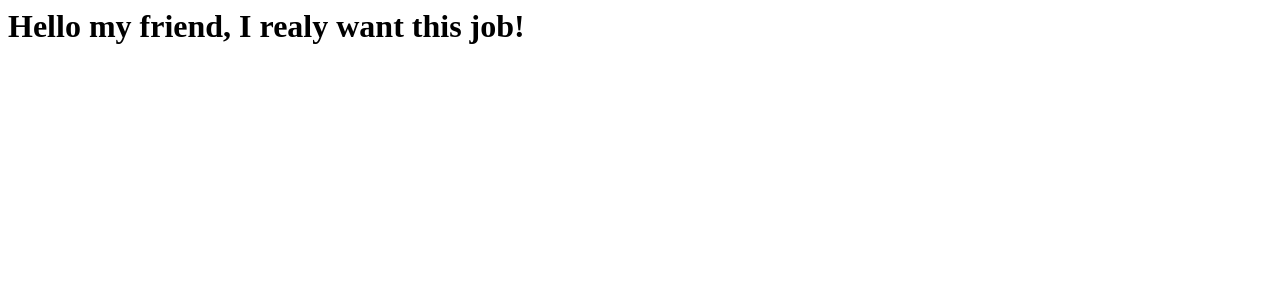
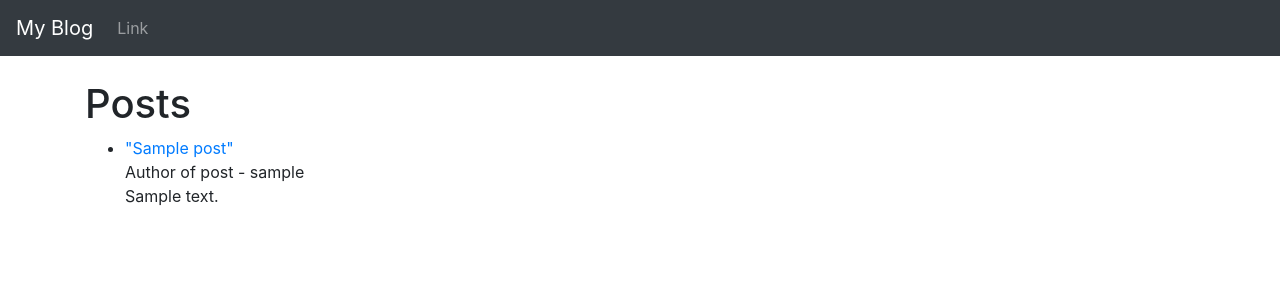
Before and after one commit to VladyslavShaposhnikov/blog-python-, a Django app: page / in a window 1280 px wide. Shown: the top 300 px of the page. Run offline with Django 3.2, Linux system fonts and the light colour scheme; tables that the repository leaves empty hold one stand-in row (values such as "Sample post"); some libraries are stand-ins or nearby versions.

Commit message:
created article_detail and base templates

```diff
--- a/my_blog/main/models.py
+++ b/my_blog/main/models.py
@@ -17,4 +17,4 @@ class Post(models.Model):
     status = models.IntegerField(choices=STATUS, default=0)
 
     def __str__(self):
-        return self.title + '|' + self.author
+        return self.title + ' | ' + str(self.author)
--- /dev/null
+++ b/my_blog/main/templates/base.html
@@ -0,0 +1,44 @@
+<!doctype html>
+<html lang="en">
+  <head>
+    <!-- Required meta tags -->
+    <meta charset="utf-8">
+    <meta name="viewport" content="width=device-width, initial-scale=1, shrink-to-fit=no">
+
+    <!-- Bootstrap CSS -->
+    <link rel="stylesheet" href="https://stackpath.bootstrapcdn.com/bootstrap/4.4.1/css/bootstrap.min.css" integrity="sha384-Vkoo8x4CGsO3+Hhxv8T/Q5PaXtkKtu6ug5TOeNV6gBiFeWPGFN9MuhOf23Q9Ifjh" crossorigin="anonymous">
+
+    <title>
+      {% block title %}
+        My Blog
+      {% endblock %}
+    </title>
+  </head>
+  <body>
+    <nav class="navbar navbar-expand-lg navbar-dark bg-dark">
+      <a class="navbar-brand" href="/">My Blog</a>
+      <button class="navbar-toggler" type="button" data-toggle="collapse" data-target="#navbarSupportedContent" aria-controls="navbarSupportedContent" aria-expanded="false" aria-label="Toggle navigation">
+        <span class="navbar-toggler-icon"></span>
+      </button>
+
+      <div class="collapse navbar-collapse" id="navbarSupportedContent">
+        <ul class="navbar-nav mr-auto">
+          <li class="nav-item">
+            <a class="nav-link" href="#">Link</a>
+          </li>
+        </ul>
+      </div>
+    </nav>
+    <br/>
+    <div class="container">
+      {% block content %}
+
+      {% endblock %}
+    </div>
+    <!-- Optional JavaScript -->
+    <!-- jQuery first, then Popper.js, then Bootstrap JS -->
+    <script src="https://code.jquery.com/jquery-3.4.1.slim.min.js" integrity="sha384-J6qa4849blE2+poT4WnyKhv5vZF5SrPo0iEjwBvKU7imGFAV0wwj1yYfoRSJoZ+n" crossorigin="anonymous"></script>
+    <script src="https://cdn.jsdelivr.net/npm/popper.js@1.16.0/dist/umd/popper.min.js" integrity="sha384-Q6E9RHvbIyZFJoft+2mJbHaEWldlvI9IOYy5n3zV9zzTtmI3UksdQRVvoxMfooAo" crossorigin="anonymous"></script>
+    <script src="https://stackpath.bootstrapcdn.com/bootstrap/4.4.1/js/bootstrap.min.js" integrity="sha384-wfSDF2E50Y2D1uUdj0O3uMBJnjuUD4Ih7YwaYd1iqfktj0Uod8GCExl3Og8ifwB6" crossorigin="anonymous"></script>
+  </body>
+</html>
--- a/my_blog/main/templates/home.html
+++ b/my_blog/main/templates/home.html
@@ -1 +1,13 @@
-<h1>Hello my friend, I realy want this job!</h1>
+{% extends 'base.html' %}
+{% block content %}
+<h1>Posts</h1>
+<ul>
+{% for post in object_list %}
+
+    <li><a href="{% url 'article_detaile' post.slug %}">"{{  post.title  }}"</a><br>
+    Author of post - {{  post.author  }}<br>
+    {{  post.body  }}</li>
+
+{% endfor %}
+</ul>
+{% endblock %}
--- a/my_blog/main/urls.py
+++ b/my_blog/main/urls.py
@@ -1,6 +1,7 @@
 from django.urls import path
-from .views import home
+from .views import HomeView, ArticleDetailView
 
 urlpatterns = [
-    path('', home, name='home'),
+    path('', HomeView.as_view(), name='home'),
+    path('<slug:slug>/', ArticleDetailView.as_view(), name='article_detaile'),
 ]
--- a/my_blog/main/views.py
+++ b/my_blog/main/views.py
@@ -1,4 +1,11 @@
 from django.shortcuts import render
+from django.views.generic import ListView, DetailView
+from . models import Post
 
-def home(request):
-    return render(request, 'home.html', {})
+class HomeView(ListView):
+    model = Post
+    template_name = 'home.html'
+
+class ArticleDetailView(DetailView):
+    model = Post
+    template_name = 'article_detail.html'
```
Also changed, not shown: my_blog/main/templates/article_detail.html (added, +14 -0 lines), my_blog/main/migrations/0001_initial.py (added).
